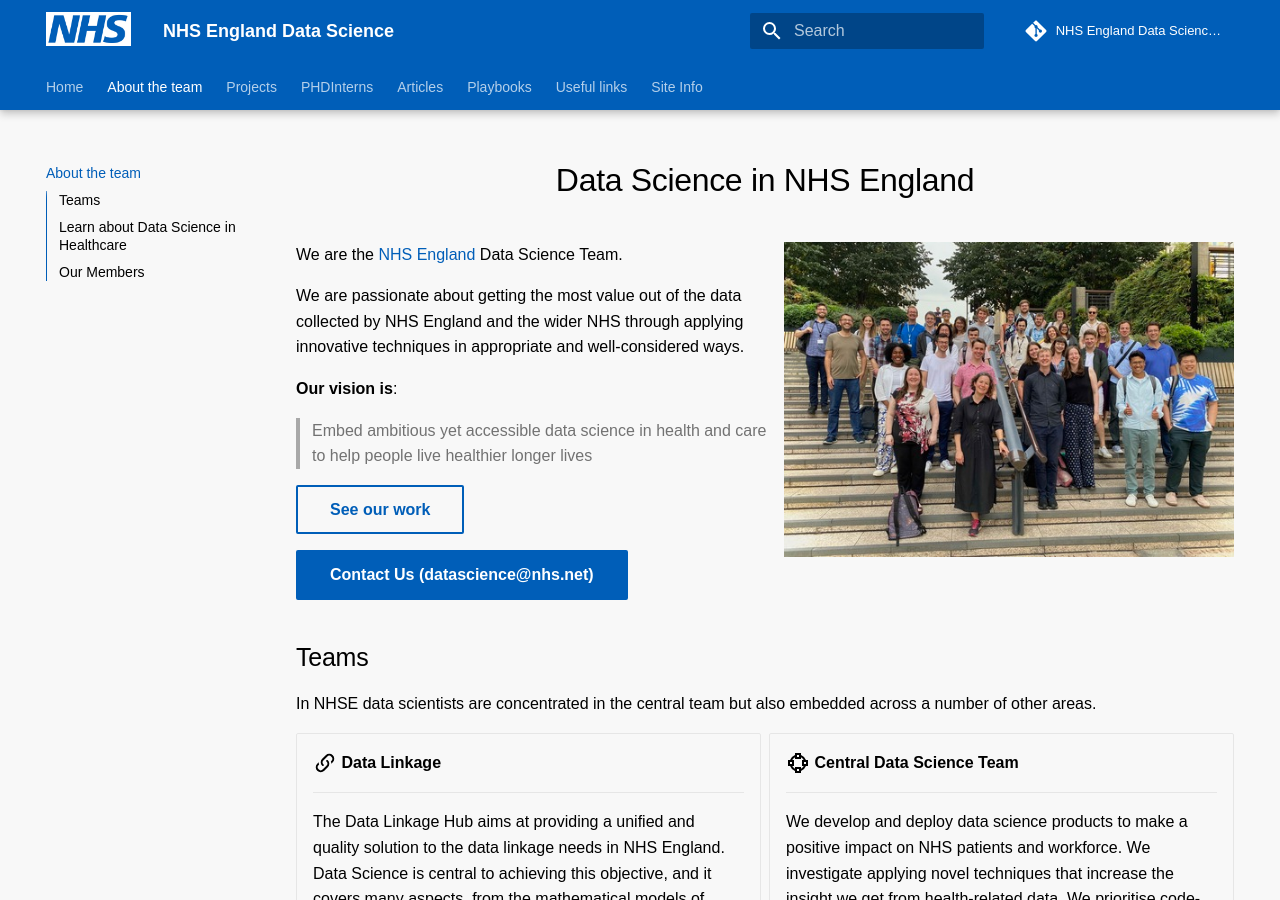
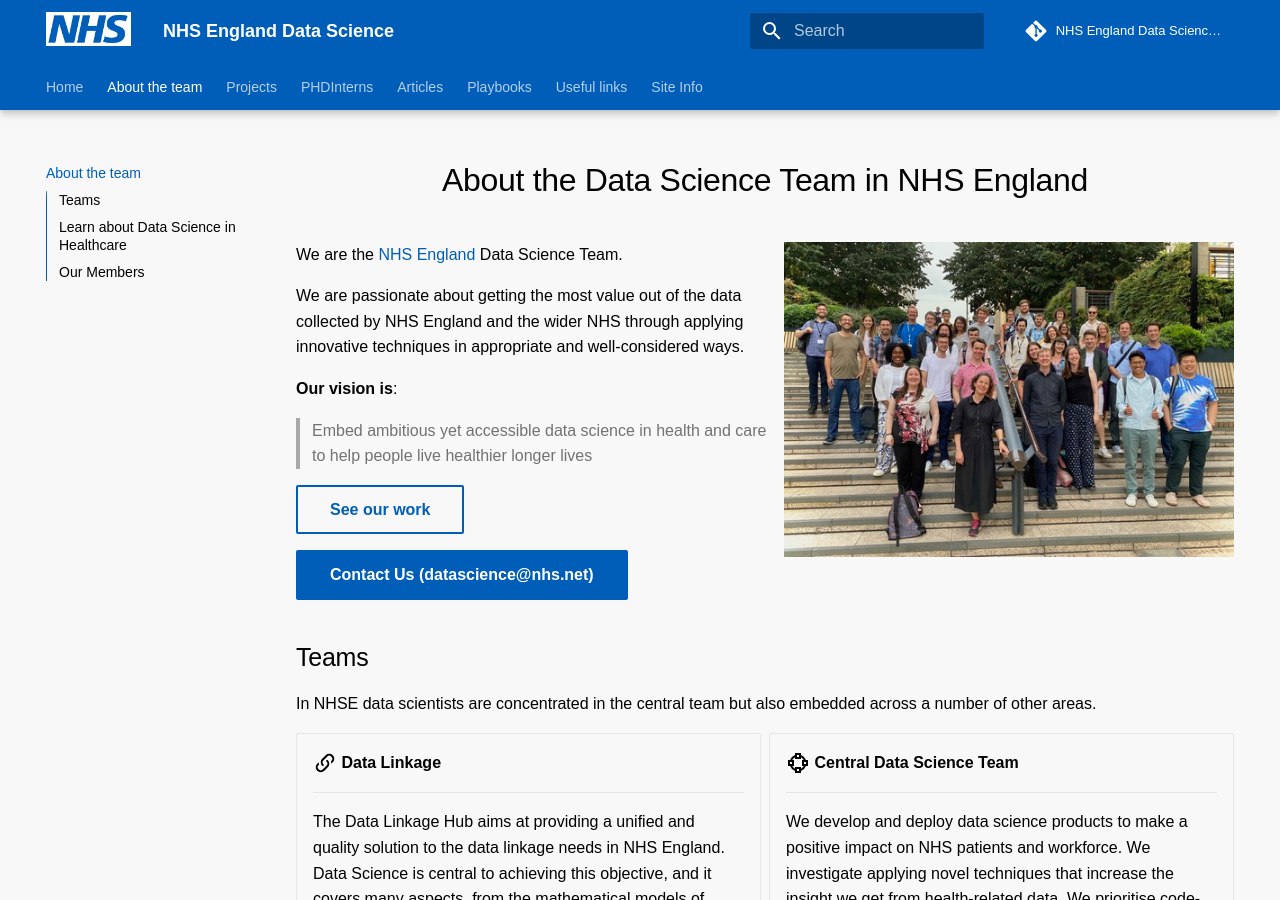
Before and after one commit to nhsengland/datascience, an MkDocs documentation site: the page built from docs/about.md, in a window 1280 px wide and 900 px high. Built offline with MkDocs 1.6.1 and Material for MkDocs 9.7.7, drawn with Linux system fonts in a browser that asks for light colours; some web fonts are replaced; comment, search, counter and statistics services are not loaded; old or Windows-style settings are respelled for this version of MkDocs.

Commit message:
minor changes to about page

```diff
--- a/docs/about.md
+++ b/docs/about.md
@@ -1,9 +1,9 @@
 
-# Data Science in NHS England
+# About the Data Science Team in NHS England
 
 <div markdown>
 
-![Image title](images/DS_team_photo_smaller.jpeg){ width="450" alt-tex="Picture of the Data Science team stood on some steps."  align=right}
+![Data science team photo, all stood on some stairs outdoors.](images/DS_team_photo_smaller.jpeg){ width="450" align=right}
 
 We are the [NHS England](https://www.england.nhs.uk/) Data Science Team.
 
```
